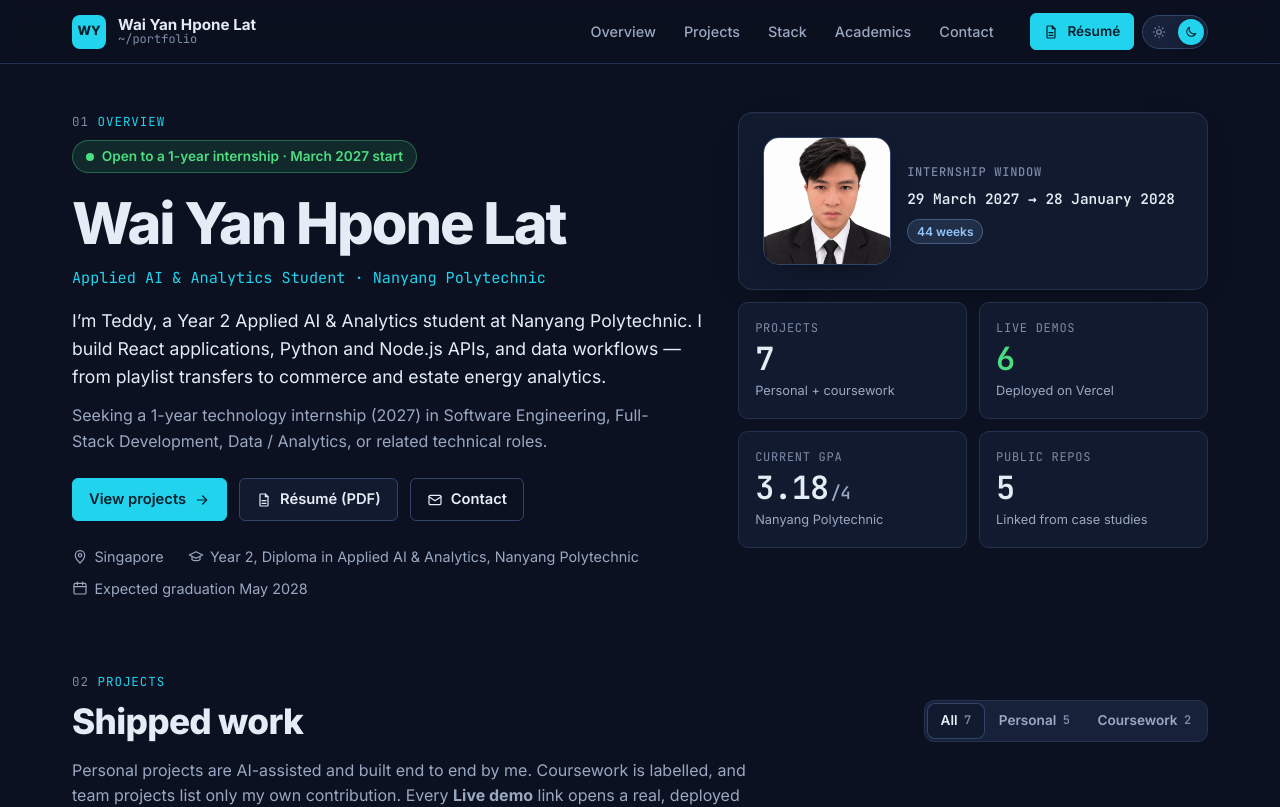
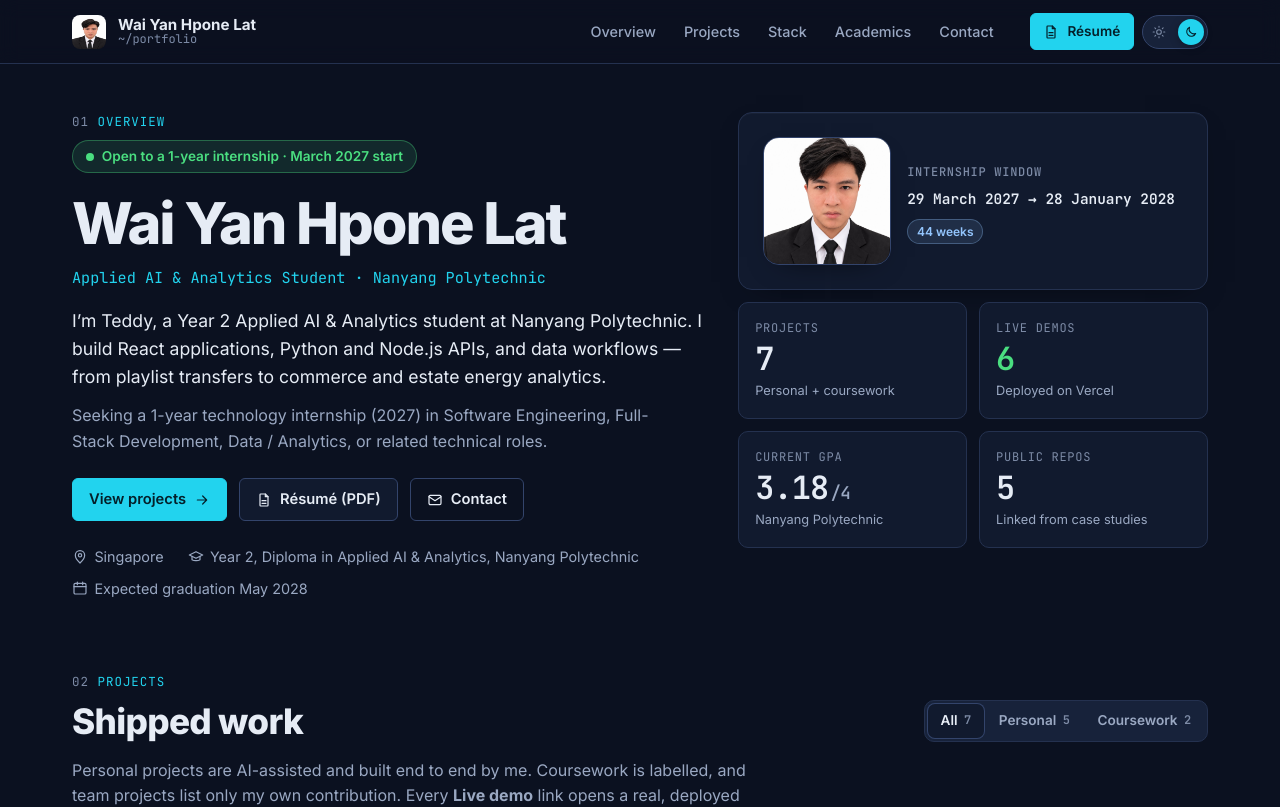
Before and after one commit to TeddyQyuon/TeddyQyuonPortfolio, a React (Vite) app: page / in a window 1280 px wide. Shown: the top 807 px of the page. Built offline with nearby package versions, Linux system fonts and the light colour scheme.

Commit message:
Use profile photo in the portfolio header

```diff
--- a/src/components/layout/TopBar.jsx
+++ b/src/components/layout/TopBar.jsx
@@ -1,6 +1,7 @@
 import { useEffect, useState } from 'react';
 import { Link, useLocation } from 'react-router-dom';
 import Icon from '../common/Icon';
+import profilePhoto from '../../assets/images/profile/profile.jpg';
 import ThemeToggle from '../common/ThemeToggle';
 import { sectionLinks } from '../../config/site';
 import { personalInfo } from '../../data/personalInfo';
@@ -23,7 +24,7 @@ export default function TopBar() {
     <header className="topbar">
       <div className="topbar-inner container">
         <Link to="/" className="brand" aria-label="Wai Yan Hpone Lat, home">
-          <span className="brand-mark" aria-hidden="true">WY</span>
+          <img className="brand-mark" src={profilePhoto} alt="" width="34" height="34" />
           <span className="brand-text">
             <span className="brand-name">Wai Yan Hpone Lat</span>
             <span className="brand-path mono">~/portfolio</span>
```
